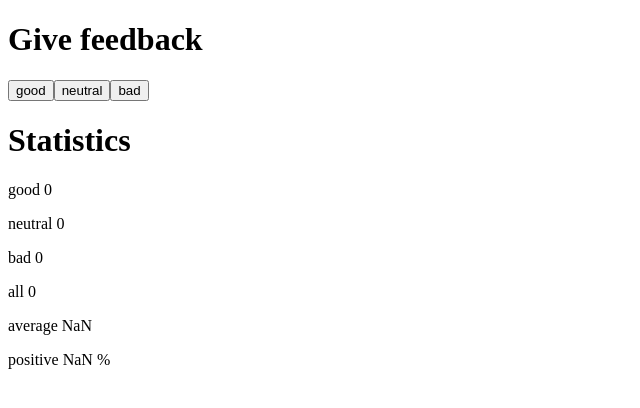
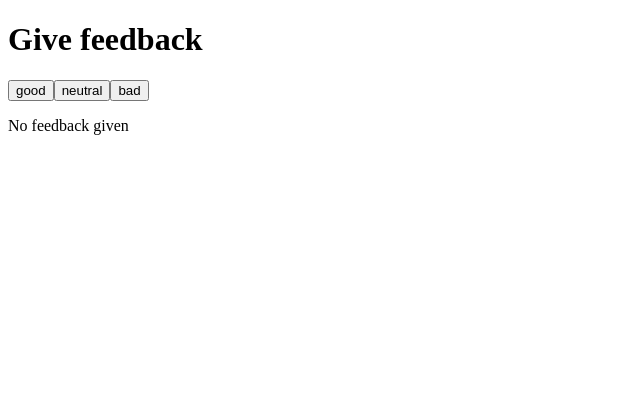
Before and after one commit to heikkilae/fullstackopen, a React (Create React App) app in the folder osa1/1.6-1.10/: page / in a window 1280 px wide. Shown: the top 408 px of the page, without its empty margins (0-640 px from the left). Built offline with nearby package versions, Linux system fonts and the light colour scheme.

Commit message:
osa1-1.9: unicafe step4

```diff
--- a/osa1/1.6-1.10/src/App.js
+++ b/osa1/1.6-1.10/src/App.js
@@ -16,6 +16,14 @@ const Statistics = ({ stats }) => {
   const goodValue = good * 1, neutralValue = neutral * 0, badValue = bad * -1
   const avg = (goodValue + neutralValue + badValue) / all
   const positive = good / all * 100
+
+  if (all === 0) {
+    return (
+      <div>
+        <p>No feedback given</p>
+      </div>
+    )
+  }
 
   return (
     <div>
```
